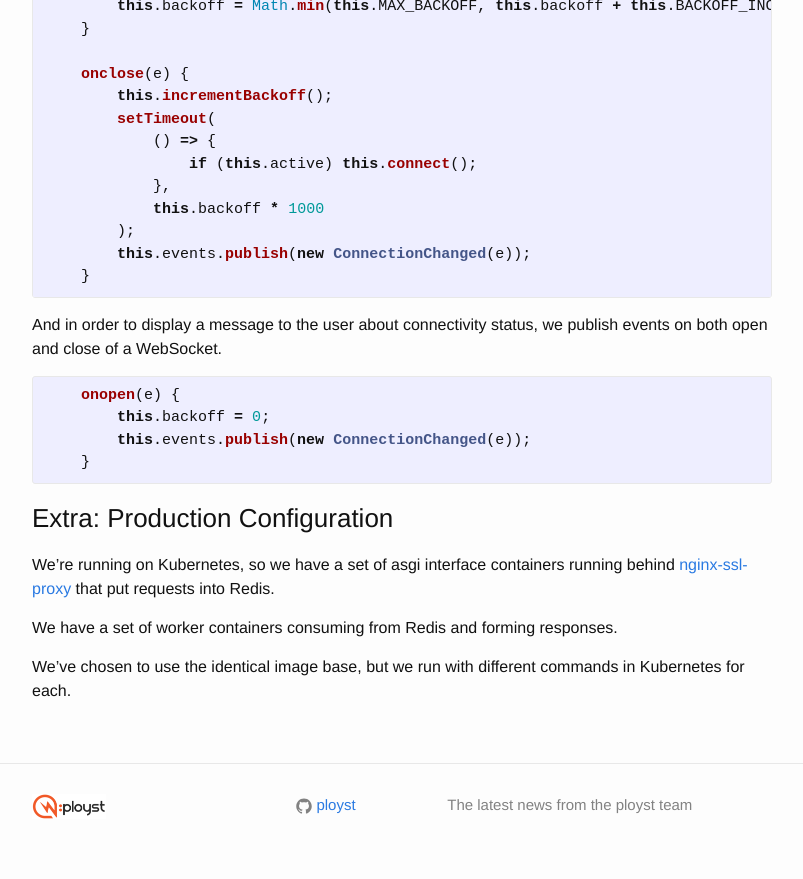
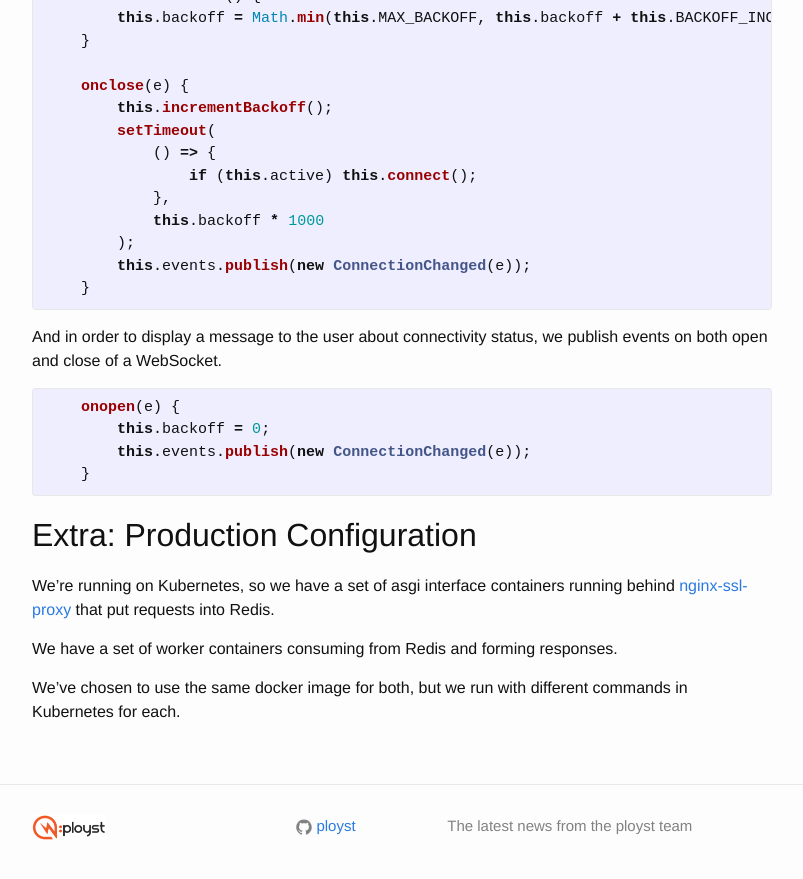
Before and after one commit to ployst/ployst.github.io, a Jekyll site: the page built from _posts/2016-05-31-websockets-django-aurelia.markdown, in a window 1280 px wide and 900 px high, scrolled down 2430 px. Shown: the top 879 px of the window, without its empty margins (238-1041 px from the left). Built offline with Jekyll 4.4.1, drawn with Linux system fonts in a browser that asks for light colours; some of the changed text lies outside the part shown.

```diff
--- a/_posts/2016-05-30-websockets-django-aurelia.markdown
+++ b/_posts/2016-05-31-websockets-django-aurelia.markdown
@@ -22,7 +22,7 @@ application state.
 
 If you're not familiar with Channels, you may benefit from reading [Channels Concepts ](https://channels.readthedocs.io/en/latest/concepts.html) first.
 
-# Basic config
+## Basic config
 
 We use Redis to handle the messaging between interface and worker servers, so
 our `CHANNEL_LAYERS` looks like this:
@@ -65,17 +65,17 @@ land in that we're not using the Django sessions layer so there's no built in
 way of knowing which user a connection belongs to.
 
 {% highlight js %}
-    connect() {
-        let token = this.authentication.getToken();
-        if ( !token ) {
-            return;
-        }
-        this.socket = new WebSocket(config.wsBaseUrl + '?JWT=' + token);
-        this.socket.onmessage = (e) => {this.onmessage(e);};
-        this.socket.onclose = (e) => {this.onclose(e);};
-        this.socket.onerror = (e) => {this.onerror(e);};
-        this.socket.onopen = (e) => {this.onopen(e);};
+connect() {
+    let token = this.authentication.getToken();
+    if ( !token ) {
+        return;
     }
+    this.socket = new WebSocket(config.wsBaseUrl + '?JWT=' + token);
+    this.socket.onmessage = (e) => {this.onmessage(e);};
+    this.socket.onclose = (e) => {this.onclose(e);};
+    this.socket.onerror = (e) => {this.onerror(e);};
+    this.socket.onopen = (e) => {this.onopen(e);};
+}
 {% endhighlight %}
 
 The `connect()` method passes in the JWT token as part of the WebSocket path
@@ -111,6 +111,7 @@ def ws_connect(message):
         action(message)
 {% endhighlight %}
 
+
 ## Handling disconnects
 
 The front end handles disconnects by retrying to open the WebSocket at
@@ -143,7 +144,8 @@ publish events on both open and close of a WebSocket.
     }
 {% endhighlight %}
 
-### Extra: Production Configuration
+
+## Extra: Production Configuration
 
 We're running on Kubernetes, so we have a set of asgi interface containers
 running behind [nginx-ssl-proxy](https://github.com/ployst/docker-nginx-ssl-proxy)
@@ -152,5 +154,5 @@ that put requests into Redis.
 We have a set of worker containers consuming from Redis and forming
 responses.
 
-We've chosen to use the identical image base, but we run with different
+We've chosen to use the same docker image for both, but we run with different
 commands in Kubernetes for each.
```
Also changed, not shown: other parts of _posts/2016-05-31-websockets-django-aurelia.markdown (+2 -2 lines).
